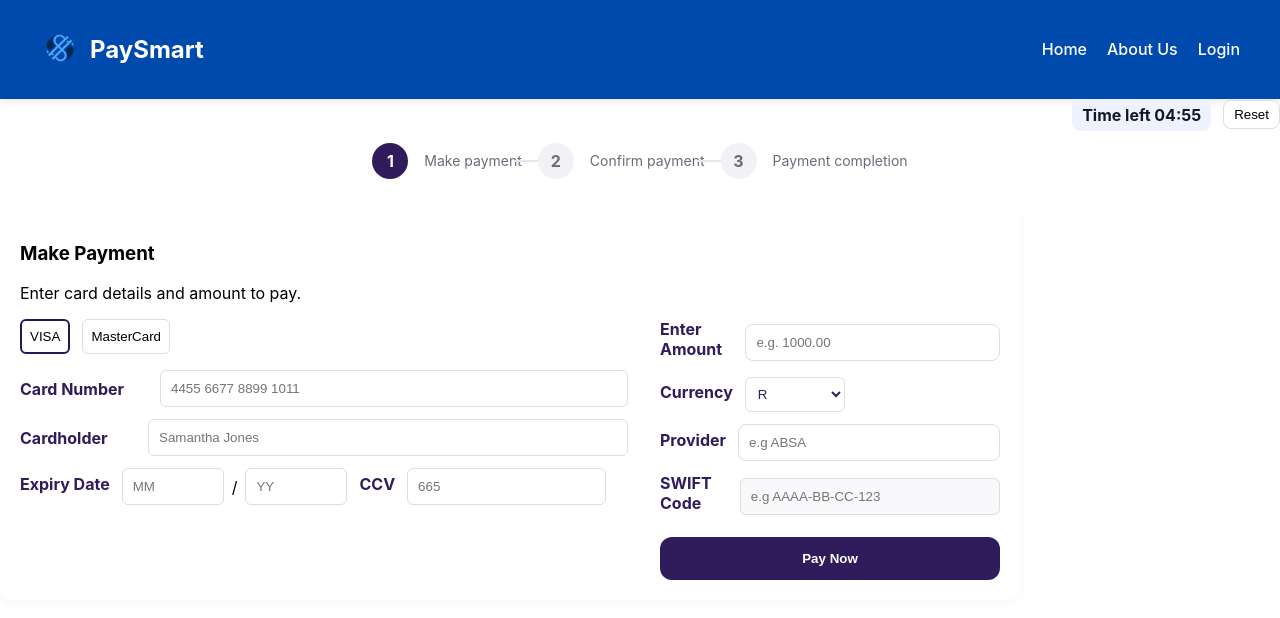
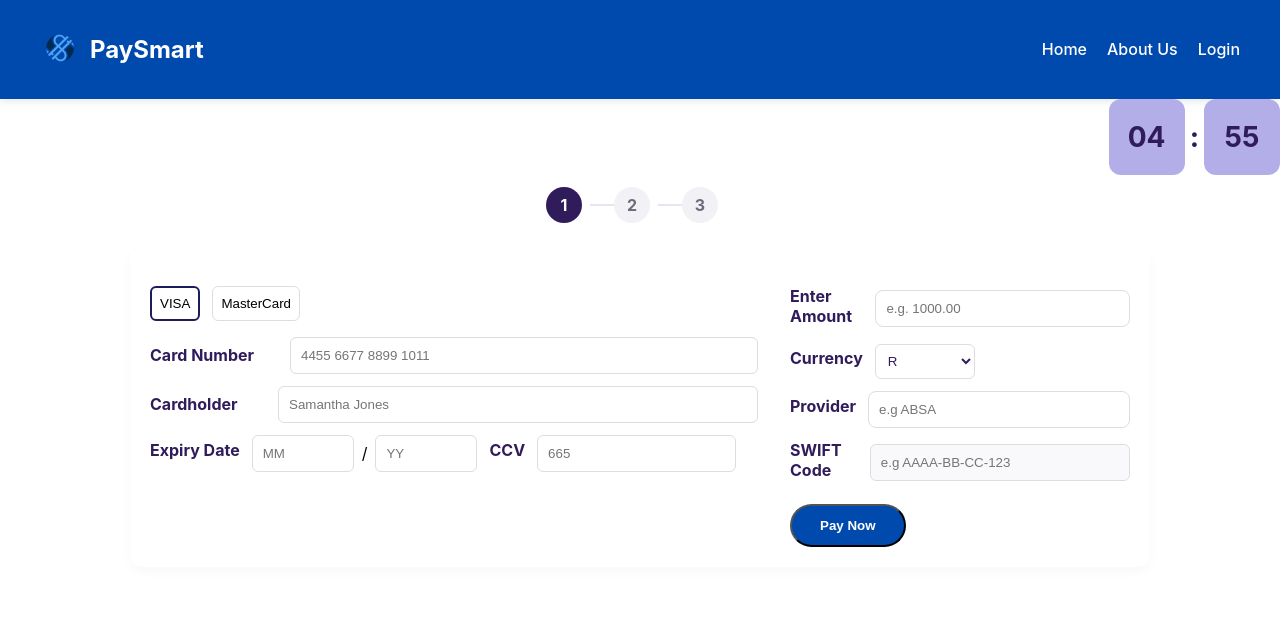
Before and after one commit to nyanem/INSY7314-Task-2, a React (Create React App) app in the folder frontend/: page /paymentForm in a window 1280 px wide. Shown: the top 618 px of the page. Built offline with nearby package versions, Linux system fonts and the light colour scheme.

Commit message:
Styling changes

```diff
--- a/frontend/src/components/PaymentForm.js
+++ b/frontend/src/components/PaymentForm.js
@@ -1,7 +1,6 @@
 import React, { useState } from "react";
 import Header from "./Navbar";
 import SessionTimeout from "./timer";
-import Dashboard from "./Dashboard";
 
 const PaymentStepper = ({ initialStep = 1, onStepChange } = {}) => {
   const [currentStep, setCurrentStep] = useState(initialStep);
@@ -23,9 +22,9 @@ const PaymentStepper = ({ initialStep = 1, onStepChange } = {}) => {
   const [preview, setPreview] = useState(null);
 
   const steps = [
-    { id: 1, label: "Make payment", content: "Enter card details and amount to pay." },
-    { id: 2, label: "Confirm payment", content: "Review the payment details and confirm." },
-    { id: 3, label: "Payment completion", content: "Payment successful — show receipt and next actions." },
+    { id: 1},
+    { id: 2},
+    { id: 3},
   ];
 
   const goTo = (step) => {
@@ -34,7 +33,6 @@ const PaymentStepper = ({ initialStep = 1, onStepChange } = {}) => {
     if (typeof onStepChange === "function") onStepChange(next);
   };
 
-  const handleNext = () => goTo(currentStep + 1);
   const handleBack = () => goTo(currentStep - 1);
 
   const handleConfirm = () => {
@@ -236,7 +234,7 @@ const PaymentStepper = ({ initialStep = 1, onStepChange } = {}) => {
                 <div style={{ marginTop: 18 }}>
                   <button
                     type="button"
-                    style={styles.payNowButton}
+                    style={styles.actionButton}
                     onClick={handleConfirm}
                   >
                     Pay Now
@@ -306,17 +304,17 @@ const PaymentStepper = ({ initialStep = 1, onStepChange } = {}) => {
               </div>
             </section>
 
-            <div style={{ borderTop: "1px solid #e6e6ee", marginTop: 20, paddingTop: 18, textAlign: "center" }}>
+            <div style={{ display: "flex", gap: 16, justifyContent: "center", marginTop: 24 }}>
               <button
                 onClick={handleBack}
-                style={styles.backButton}
+                style={styles.actionButton}
               >
                 Back
               </button>
 
               <button
                 onClick={handleConfirm}
-                style={styles.confirmButton}
+                style={styles.actionButton}
               >
                 Confirm
               </button>
@@ -394,29 +392,10 @@ const PaymentStepper = ({ initialStep = 1, onStepChange } = {}) => {
             </div>
           </div>
 
-          <div style={{ marginTop: 24 }}>
-            <button onClick={() => goTo(1)} style={{
-              padding: "10px 24px",
-              background: "#301b5b",
-              color: "#fff",
-              border: "none",
-              borderRadius: 8,
-              fontWeight: 600,
-              cursor: "pointer"
-            }}>Make another payment</button>
-          </div>
-
-          <div style={{ marginTop: 24 }}>
-            <button onClick={() => window.location.href = "/dashboard"} style={{
-              padding: "10px 24px",
-              background: "#301b5b",
-              color: "#fff",
-              border: "none",
-              borderRadius: 8,
-              fontWeight: 600,
-              cursor: "pointer"
-            }}>Dashboard</button>
-          </div>
+            <div style={{ display: "flex", gap: 16, justifyContent: "center", marginTop: 24 }}>
+                <button onClick={() => goTo(1)} style={styles.actionButton}>Make another payment</button>
+                <button onClick={() => (window.location.href = "/dashboard")} style={styles.actionButton}>Dashboard</button>
+            </div>
         </div>
       )}
 
@@ -505,6 +484,8 @@ const styles = {
     borderRadius: 12,
     boxShadow: "0 4px 12px rgba(0,0,0,0.03)",
     maxWidth: 980,
+    margin: "0 auto", // Center horizontally
+    width: "100%", // Ensure it takes available width up to maxWidth
   },
   cardSelectButton: {
     padding: 8,
@@ -556,38 +537,13 @@ const styles = {
     marginBottom: 6,
     color: "#301b5b",
   },
-  payNowButton: {
-    width: "100%",
-    padding: "14px 18px",
-    background: "#301b5b",
+    actionButton: {
+    padding: "12px 28px",
+    background: "#004aad",
     color: "#fff",
-    borderRadius: 12,
-    border: "none",
-    fontWeight: 700,
-    cursor: "pointer",
-  },
-  backButton: {
-    marginRight: 12,
-    padding: "10px 18px",
-    borderRadius: 8,
-    border: "1px solid #dcdce6",
-    background: "#fff",
-    cursor: "pointer",
-  },
-  confirmButton: {
-    padding: "12px 36px",
-    background: "#301b5b",
-    color: "#fff",
-    border: "none",
-    borderRadius: 12,
-    fontWeight: 700,
-    cursor: "pointer",
-  },
-  simpleButton: {
-    padding: "8px 12px",
-    borderRadius: 6,
-    border: "1px solid #ddd",
-    background: "#fff",
-    cursor: "pointer",
+    textDecoration: "none",
+    borderRadius: "25px", // more rounded corners
+    transition: "all 0.3s ease", // subtle shadow
+    fontWeight: "bold",
   },
 };
--- a/frontend/src/components/timer.js
+++ b/frontend/src/components/timer.js
@@ -4,6 +4,11 @@ const SessionTimeout = ({ timeLimitSeconds = 300, onTimeout, onReset, startOnMou
   const [timeRemaining, setTimeRemaining] = useState(timeLimitSeconds);
   const [timedOut, setTimedOut] = useState(false);
   const timerRef = useRef(null);
+
+  // Store last reset timestamp in localStorage
+  const storeResetTime = () => {
+    localStorage.setItem('timerLastReset', Date.now().toString());
+  };
 
   const formatTime = (secs) => {
     const m = Math.floor(secs / 60).toString().padStart(2, "0");
@@ -15,12 +20,24 @@ const SessionTimeout = ({ timeLimitSeconds = 300, onTimeout, onReset, startOnMou
     clearInterval(timerRef.current);
     setTimedOut(false);
     setTimeRemaining(timeLimitSeconds);
+    storeResetTime(); // Record when we started the timer
+
     timerRef.current = setInterval(() => {
       setTimeRemaining((prev) => {
         if (prev <= 1) {
           clearInterval(timerRef.current);
           setTimedOut(true);
+
+          // Call timeout callback if provided
           if (typeof onTimeout === "function") onTimeout();
+
+          // Auto reload the page after timeout
+          setTimeout(() => {
+            // Mark that we're doing a timeout reload
+            localStorage.setItem('timerReloading', 'true');
+            window.location.reload();
+          }, 2000); // Give 2 seconds to show the timeout message before reload
+
           return 0;
         }
         return prev - 1;
@@ -32,66 +49,84 @@ const SessionTimeout = ({ timeLimitSeconds = 300, onTimeout, onReset, startOnMou
     clearInterval(timerRef.current);
     setTimedOut(false);
     setTimeRemaining(timeLimitSeconds);
+    storeResetTime();
+
     if (typeof onReset === "function") onReset();
     startTimer();
   };
 
   useEffect(() => {
-    if (startOnMount) startTimer();
-    return () => clearInterval(timerRef.current);
+    // Check if we're coming from a reload
+    const reloading = localStorage.getItem('timerReloading') === 'true';
+    if (reloading) {
+      // Clear the reload flag
+      localStorage.removeItem('timerReloading');
+      // Ensure we start fresh after reload
+      resetTimer();
+    } else if (startOnMount) {
+      startTimer();
+    }
+
+    // Set up page visibility change event to handle browser tab switching
+    const handleVisibilityChange = () => {
+      if (document.visibilityState === 'visible') {
+        // When tab becomes visible again, reset the timer to ensure accuracy
+        resetTimer();
+      }
+    };
+
+    document.addEventListener('visibilitychange', handleVisibilityChange);
+
+    return () => {
+      clearInterval(timerRef.current);
+      document.removeEventListener('visibilitychange', handleVisibilityChange);
+    };
     // eslint-disable-next-line react-hooks/exhaustive-deps
-  }, []);
+  }, [timeLimitSeconds]); // Re-initialize when timeLimitSeconds changes
 
   return (
     <div style={{ display: "flex", justifyContent: "flex-end", gap: 12, alignItems: "center", marginBottom: 12 }}>
-      <div
-        aria-live="polite"
-        style={{
-          padding: "6px 10px",
-          borderRadius: 8,
-          background: timedOut ? "#fee2e2" : timeRemaining <= 60 ? "#fef08a" : "#eef2ff",
-          color: timedOut ? "#991b1b" : "#111827",
-          fontWeight: 700,
-          minWidth: 110,
-          textAlign: "center",
-        }}
-      >
-        {timedOut ? "Timed out" : `Time left ${formatTime(timeRemaining)}`}
+      <div style={styles.timerContainer}>
+        <div style={styles.timeBox}>{formatTime(timeRemaining).split(":")[0]}</div>
+        <div style={styles.separator}>:</div>
+        <div style={styles.timeBox}>{formatTime(timeRemaining).split(":")[1]}</div>
       </div>
-
-      {timedOut ? (
-        <button
-          onClick={resetTimer}
-          style={{
-            padding: "8px 12px",
-            background: "#301b5b",
-            color: "#fff",
-            border: "none",
-            borderRadius: 8,
-            cursor: "pointer",
-          }}
-        >
-          Restart
-        </button>
-      ) : (
-        <div style={{ display: "flex", gap: 8 }}>
-          <button
-            onClick={resetTimer}
-            title="Reset timer"
-            style={{
-              padding: "6px 10px",
-              background: "#ffffff",
-              border: "1px solid #ddd",
-              borderRadius: 8,
-              cursor: "pointer",
-            }}
-          >
-            Reset
-          </button>
-        </div>
-      )}
     </div>
   );
 };
 
+const styles = {
+  timerContainer: {
+    display: "flex",
+    alignItems: "center",
+    justifyContent: "center",
+    gap: "5px",
+  },
+  timeBox: {
+    width: "60px",
+    height: "60px",
+    backgroundColor: "#b4aee8", // Light purple color like in the image
+    borderRadius: "12px",
+    display: "flex",
+    alignItems: "center",
+    justifyContent: "center",
+    fontSize: "28px",
+    fontWeight: "bold",
+    color: "#301b5b", // Dark purple color for text
+    padding: "8px",
+  },
+  separator: {
+    fontSize: "28px",
+    fontWeight: "bold",
+    color: "#301b5b",
+  },
+  resetButton: {
+    padding: "6px 10px",
+    background: "#ffffff",
+    border: "1px solid #ddd",
+    borderRadius: 8,
+    cursor: "pointer",
+  }
+};
+
 export default SessionTimeout;
```
